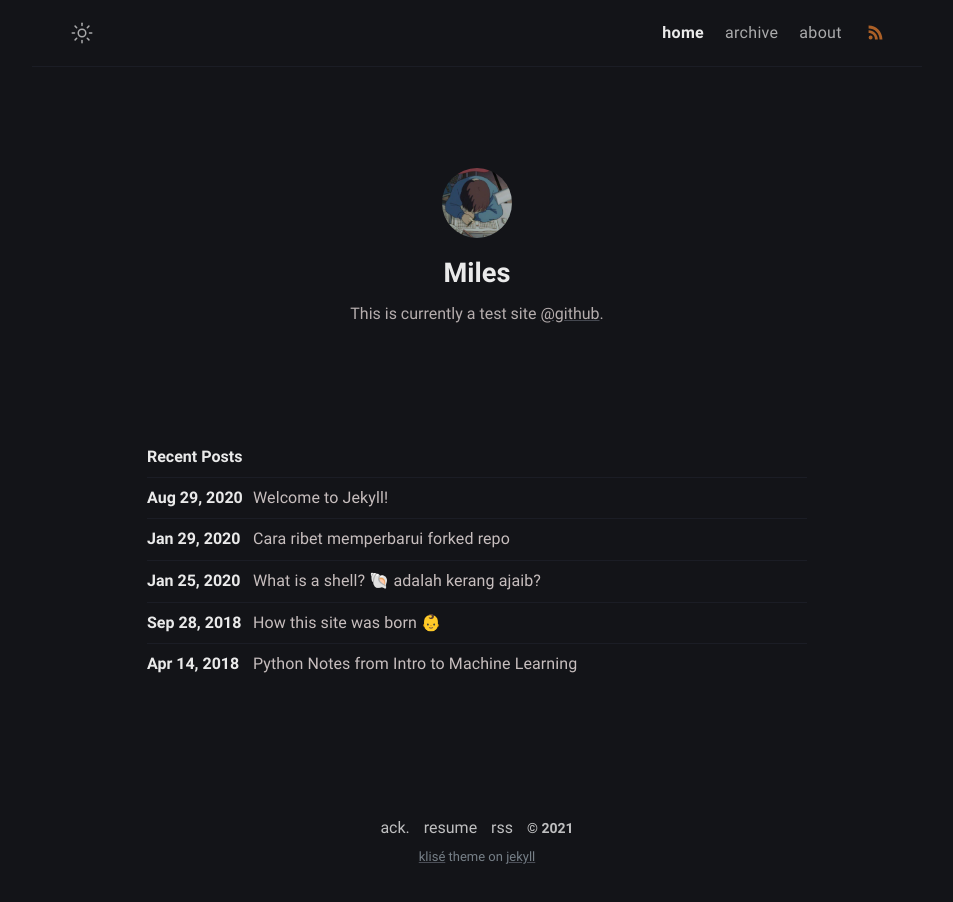
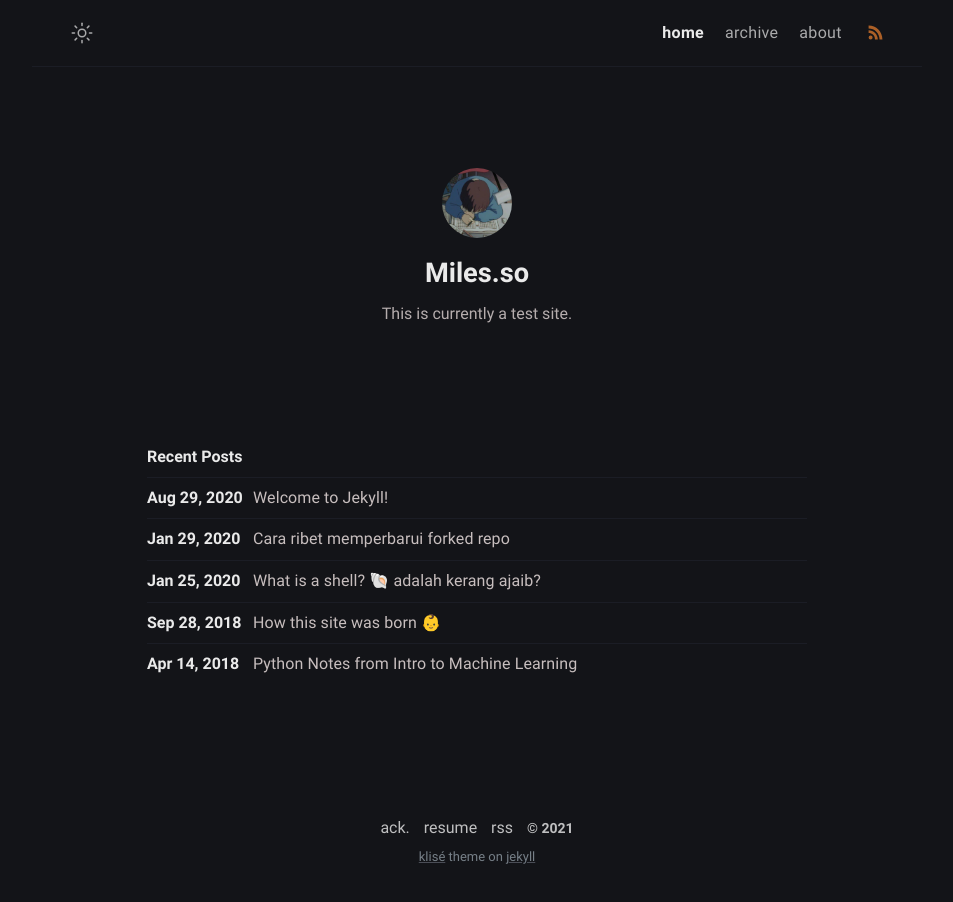
Before and after one commit to pbexe/jekyll-klise, a Jekyll site: the page built from index.md, in a window 1280 px wide. Shown: the whole page, without its empty margins (163-1116 px from the left). Built offline with Jekyll 4.4.1, drawn with Linux system fonts in a browser that asks for light colours.

Commit message:
More changes

```diff
--- a/_config.yml
+++ b/_config.yml
@@ -1,8 +1,7 @@
 # Site settings
 title: Klise Theme # site title
 description: >- # site description
-  He's writing in Bahasa about web technology and experience as a journal
-  for documentation things that he learned, meet him <a href="https://github.com/piharpi" target="_blank" rel="noopener">@github</a>.
+  This is a test site 123
 lang: en-US # default lang
 timezone: Asia/Jakarta # set your timezone
 image: assets/img/ogp.png # This image used for Open Graph more info https://ogp.me/
@@ -11,9 +10,9 @@ mode: dark # default theme "dark" | "light"
 
 # Profile settings
 author:
-  name: Miles # author name
+  name: Miles.so # author name
   bio: >- # tell to the world
-    This is currently a test site <a href="https://github.com/pbexe" target="_blank" rel="noopener">@github</a>.
+    This is currently a test site.
   # username: username # general username
   github: pbexe # github username
   # twitter: twitter_username # twitter username
```
